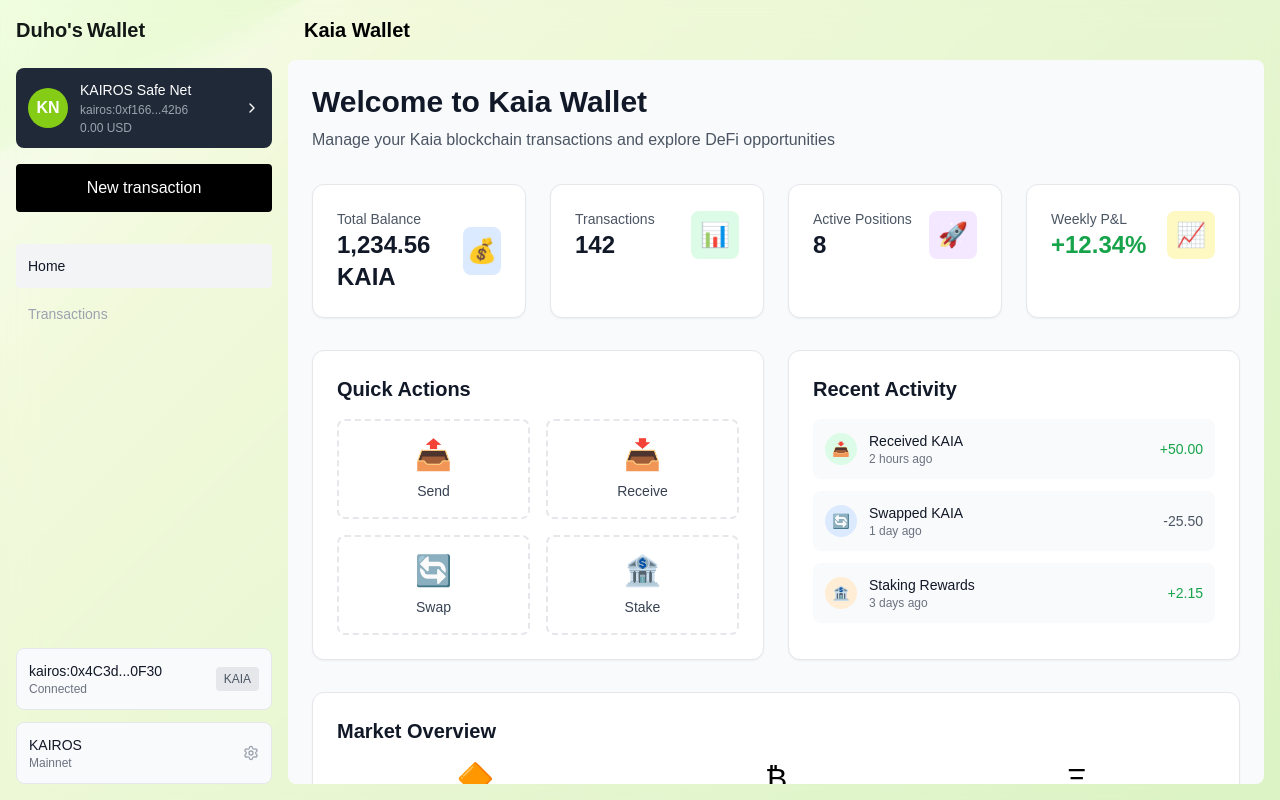
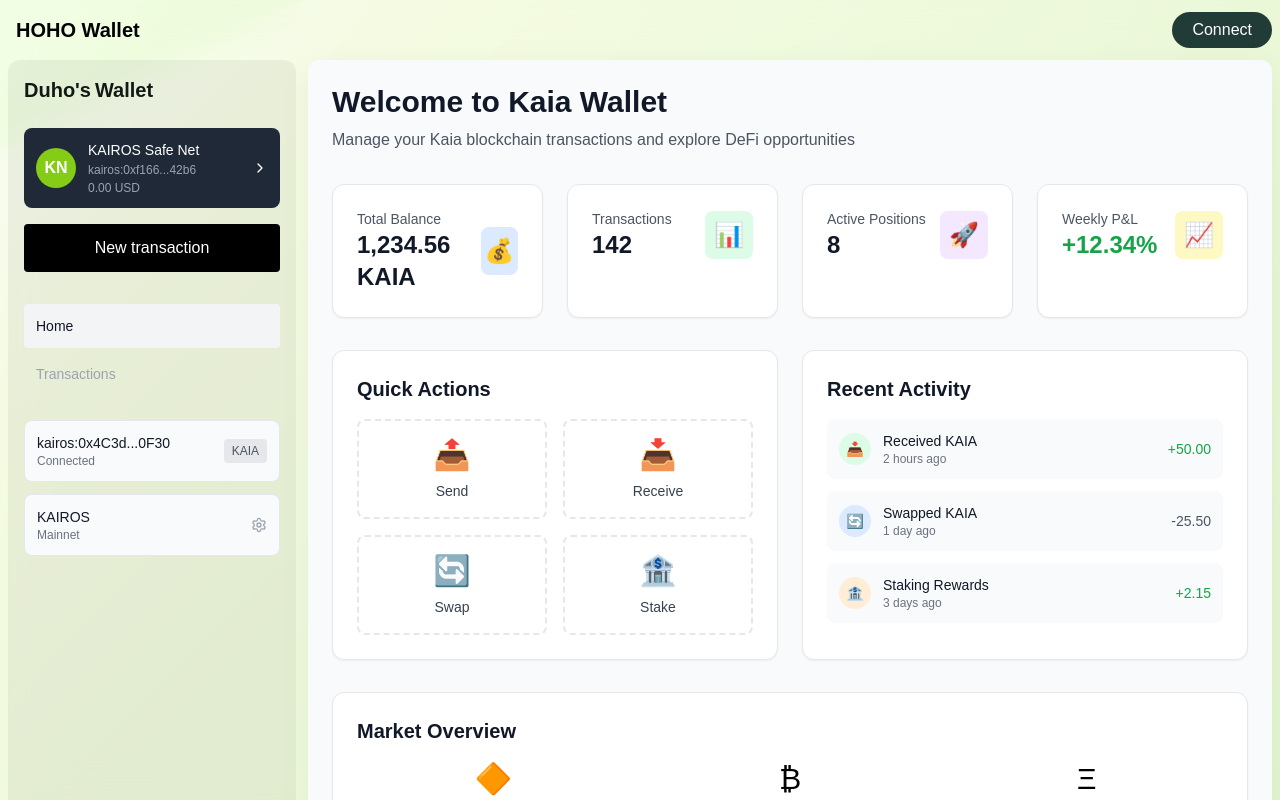
Before and after one commit to hanan-nana/kaia-safe-wallet-hackathon, a React (Vite) app: page / in a window 1280 px wide. Built offline with nearby package versions, Linux system fonts and the light colour scheme; a web font is replaced by a local one.

Commit message:
Revise layout

```diff
--- a/src/components/layout/header/Header.tsx
+++ b/src/components/layout/header/Header.tsx
@@ -2,8 +2,14 @@ import React from "react";
 
 const Header = () => {
   return (
-    <div className="flex justify-between items-center p-4">
-      <div className="text-xl font-bold">Kaia Wallet</div>
+    <div className="flex justify-between items-center px-2 py-3">
+      <div className="text-xl pl-2 font-bold">HOHO Wallet</div>
+      <div className="flex gap-4 overflow-hidden items-center">
+        {/* <p className="text-green-gray-700 font-sm">Connect to use wallet</p> */}
+        <button className="px-5 py-1.5 text-white font-medium text-md rounded-full transition-colors bg-[#132F2BEE] hover:bg-[#132F2B]">
+          Connect
+        </button>
+      </div>
     </div>
   );
 };
--- a/src/components/layout/layout.tsx
+++ b/src/components/layout/layout.tsx
@@ -10,11 +10,13 @@ const Layout: React.FC<{ children: React.ReactNode }> = ({ children }) => {
       <Background />
 
       {/* 콘텐츠 레이어 */}
-      <div className="relative z-10 flex w-full bg-glass-intermediate backdrop-blur-lg">
-        <Sidebar />
-        <div className="flex-1 flex flex-col overflow-hidden mr-4 mb-4">
-          <Header />
-          <div className="flex-1 bg-glass-intermediate overflow-auto rounded-lg">
+      <div className="relative z-10 flex flex-col w-full bg-glass-intermediate backdrop-blur-lg">
+        <Header />
+        <div className="flex-1 flex p-2 pt-0 gap-3">
+          <div className="bg-glass-dark-secondary rounded-xl">
+            <Sidebar />
+          </div>
+          <div className="flex-1 bg-glass-intermediate overflow-auto shadow-glass rounded-xl">
             {children}
           </div>
         </div>
--- /dev/null
+++ b/src/components/layout/sidebar/ConnectStatus.tsx
@@ -0,0 +1,11 @@
+import React from "react";
+
+const ConnectStatus = () => {
+  return (
+    <div className="flex gap-2 bg-glass-dark rounded-t-lg overflow-hidden">
+      <p className="text-green-gray-700 font-sm">Connect to use wallet</p>
+    </div>
+  );
+};
+
+export default ConnectStatus;
--- a/src/components/layout/sidebar/Sidebar.tsx
+++ b/src/components/layout/sidebar/Sidebar.tsx
@@ -6,7 +6,7 @@ import { ChevronRight } from "lucide-react";
 
 const Sidebar: React.FC = () => {
   return (
-    <div className="w-72 flex flex-col p-4">
+    <div className="w-72 flex flex-col p-4 pb-2">
       {/* Logo */}
       <div className="mb-6">
         <div className="flex items-center gap-1 text-xl font-semibold">
--- a/tailwind.config.js
+++ b/tailwind.config.js
@@ -19,32 +19,24 @@ export default {
 
         glass: {
           // 기본 글래스 배경
-          strong: "rgba(255, 255, 255, 0.6)",
-          intermediate: "rgba(255, 255, 255, 0.4)",
+          strong: "rgba(255, 255, 255, 0.7)",
+          intermediate: "rgba(255, 255, 255, 0.5)",
           weak: "rgba(255, 255, 255, 0.2)",
 
           // 다크 글래스
-          dark: "rgba(0, 0, 0, 0.1)",
+          dark: "rgba(0, 0, 0, 0.08)",
           "dark-secondary": "rgba(0, 0, 0, 0.05)",
-
-          // 컬러 글래스
-          blue: "rgba(59, 130, 246, 0.1)",
-          purple: "rgba(147, 51, 234, 0.1)",
-          pink: "rgba(236, 72, 153, 0.1)",
-          green: "rgba(34, 197, 94, 0.1)",
         },
       },
 
       // 글래스 전용 박스 그림자
       boxShadow: {
-        glass: "0 8px 32px 0 rgba(31, 38, 135, 0.37)",
-        "glass-sm": "0 4px 16px 0 rgba(31, 38, 135, 0.2)",
-        "glass-lg": "0 12px 48px 0 rgba(31, 38, 135, 0.5)",
+        glass: "0 8px 32px 0 rgba(13, 24, 22, 0.05)",
       },
 
       // 글래스 전용 보더
       borderColor: {
-        glass: "rgba(255, 255, 255, 0.18)",
+        glass: "rgba(13, 24, 22, 0.08)",
         "glass-dark": "rgba(0, 0, 0, 0.18)",
       },
     },
```
